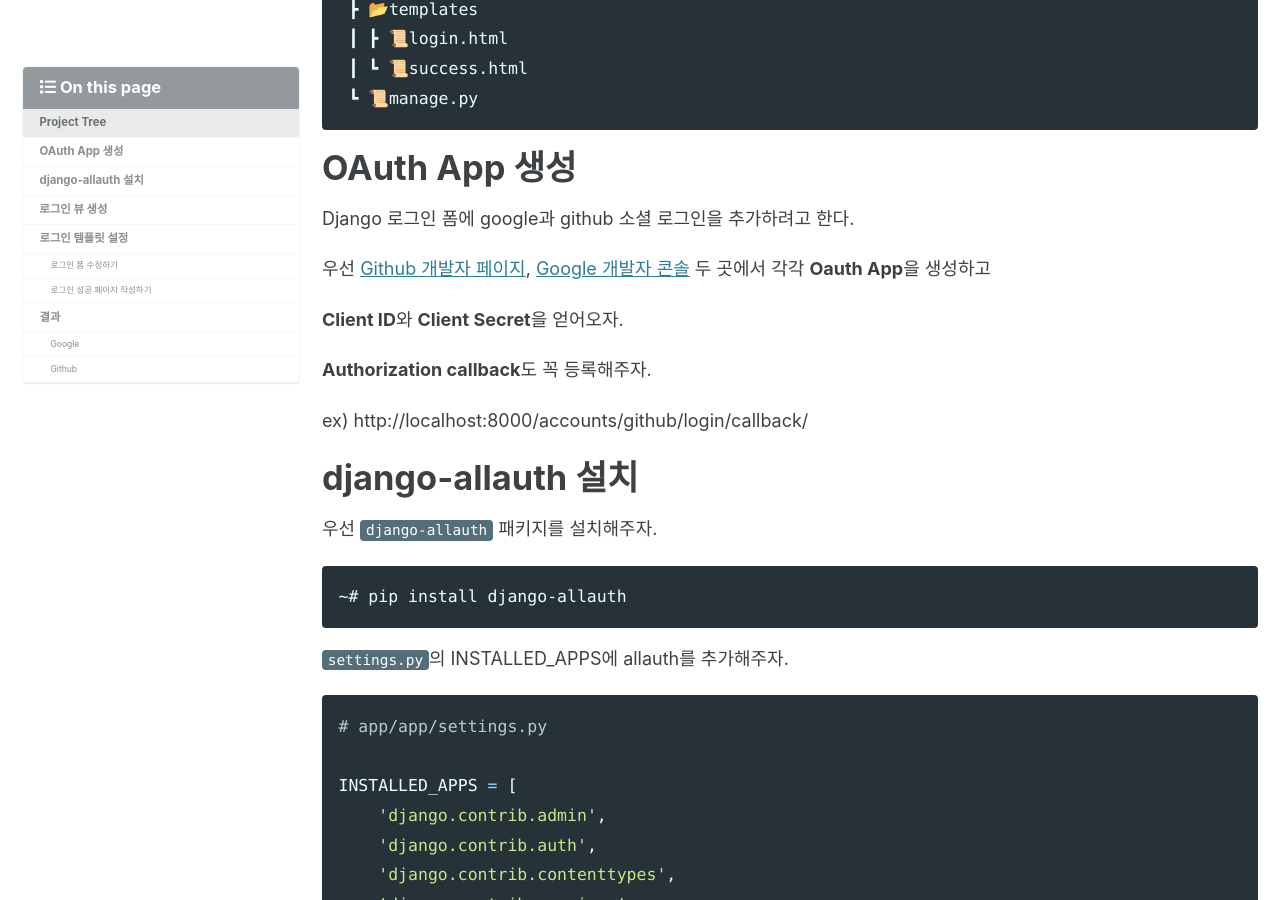
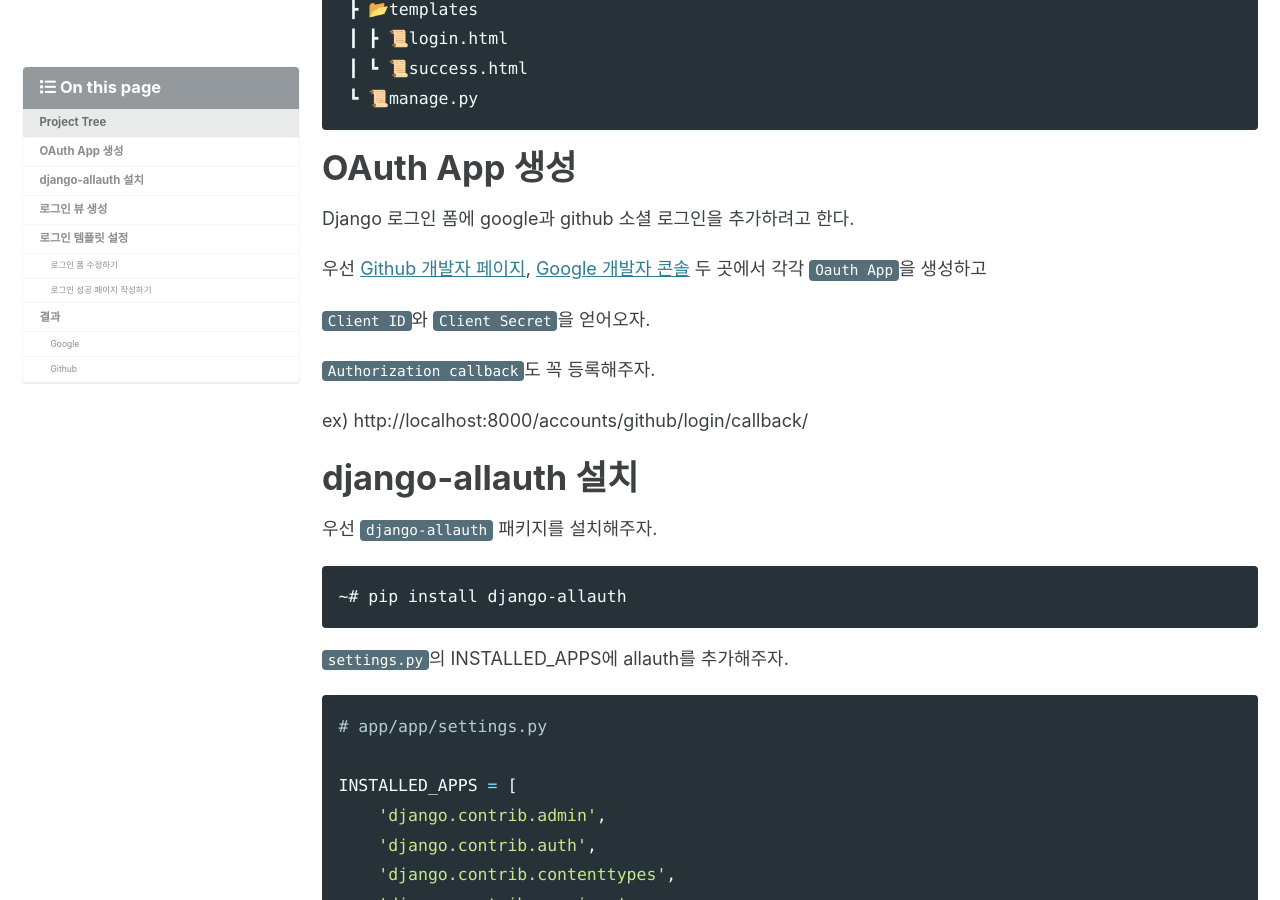
Before and after one commit to joojaeyoon/joojaeyoon.github.io, a Jekyll site: the page built from _posts/2020-04-19-django-oauth.md, in a window 1280 px wide and 900 px high, scrolled down 1053 px. Built offline with Jekyll 4.4.1, drawn with Linux system fonts in a browser that asks for light colours; cached includes are drawn as plain includes; nearby versions of some CDN libraries; comment, search, counter and statistics services are not loaded.

Commit message:
modify code block

````diff
--- a/_posts/2020-04-19-django-oauth.md
+++ b/_posts/2020-04-19-django-oauth.md
@@ -43,11 +43,11 @@ tags:
 
 Django 로그인 폼에 google과 github 소셜 로그인을 추가하려고 한다.
 
-우선 [Github 개발자 페이지](https://github.com/settings/developers), [Google 개발자 콘솔](https://console.developers.google.com/) 두 곳에서 각각 **Oauth App**을 생성하고
+우선 [Github 개발자 페이지](https://github.com/settings/developers), [Google 개발자 콘솔](https://console.developers.google.com/) 두 곳에서 각각 `Oauth App`을 생성하고
 
-**Client ID**와 **Client Secret**을 얻어오자.
+`Client ID`와 `Client Secret`을 얻어오자.
 
-**Authorization callback**도 꼭 등록해주자.
+`Authorization callback`도 꼭 등록해주자.
 
 ex) http://localhost:8000/accounts/github/login/callback/
 
@@ -137,13 +137,13 @@ LOGIN_REDIRECT_URL = '/success/'
 ~# python manage.py migrate
 ```
 
-마이그레이션을 하고 Django 어드민 페이지에 가면 하단에 **SOCIAL ACCOUNTS** 탭이 생성되어 있는데,
+마이그레이션을 하고 Django 어드민 페이지에 가면 하단에 `SOCIAL ACCOUNTS` 탭이 생성되어 있는데,
 
-**SOCIAL ACCOUNTS** 탭의 **Social application**에 들어가서 google과 github application을 생성해준다.
+`SOCIAL ACCOUNTS` 탭의 `Social application`에 들어가서 google과 github application을 생성해준다.
 
 ![Django-admin](/assets/images/2020/04/django-admin.png)
 
-위에서 얻은 **Client ID**와 **Secret Key**를 입력하고 **Sites**를 추가해준다.
+위에서 얻은 `Client ID`와 `Secret Key`를 입력하고 `Sites`를 추가해준다.
 
 ![social-application](/assets/images/2020/04/social-application.png)
 
````
